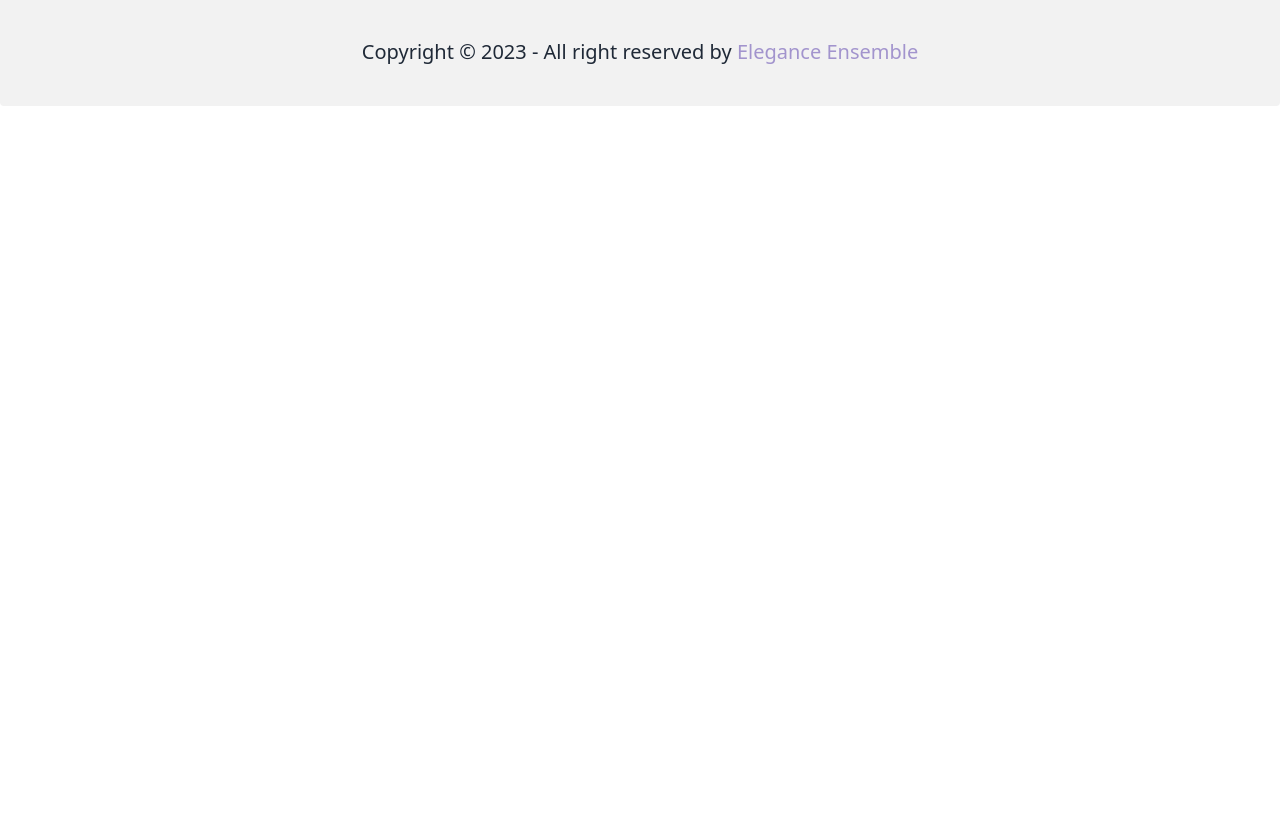
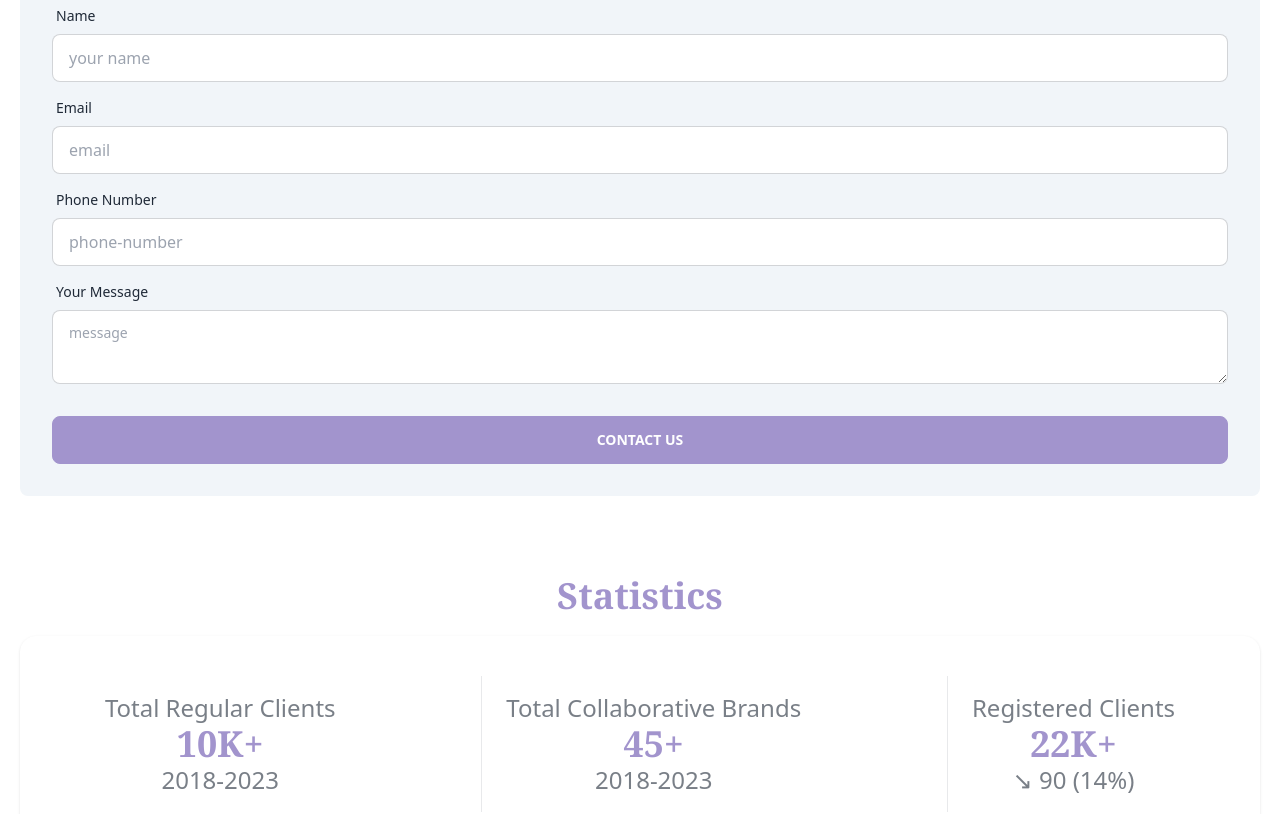
Before and after one commit to momo2396/EleganceEnsemble-clientSide, a React (Vite) app: page / in a window 1280 px wide. Shown: the part 1887-2701 px from the top of the page. Before the commit the page ends 1993 px from the top, so only its background shows below. Built offline with nearby package versions, Linux system fonts and the light colour scheme; no server answers.

Commit message:
error fixed, 2 section added at home page

```diff
--- a/src/components/UpdateProduct.jsx
+++ b/src/components/UpdateProduct.jsx
@@ -2,9 +2,7 @@ import { useLoaderData, useParams } from "react-router-dom";
 import Swal from "sweetalert2";
 
 const UpdateProduct = () => {
-  const products = useLoaderData();
-  const { id } = useParams();
-  const product = products.find((product) => product._id == id);
+  const product = useLoaderData();
   const { _id, name, image, price, brand, type, rating, details } = product;
   const handleUpdate = (e) => {
     e.preventDefault();
--- a/src/components/detailsComp/Details.jsx
+++ b/src/components/detailsComp/Details.jsx
@@ -18,7 +18,6 @@ const Details = () => {
       }
     );
     const data = await res.json();
-    console.log(data);
     if (data.success) {
       Swal.fire({
         title: "Success!",
--- /dev/null
+++ b/src/components/homeComp/Contact.jsx
@@ -0,0 +1,67 @@
+const Contact = () => {
+  return (
+    <div className="max-w-[1440px] mx-auto px-5 py-10">
+      <h3 className="font-serif text-center text-xl lg:text-4xl text-[#a294cd] font-bold pb-5">
+        GET IN TOUCH WITH US
+      </h3>
+      <form className="card-body text-black bg-slate-100 rounded-lg">
+        <div className="form-control">
+          <label className="label">
+            <span className="label-text">Name</span>
+          </label>
+          <input
+            type="text"
+            placeholder="your name"
+            name="name"
+            className="input input-bordered"
+            required
+          />
+        </div>
+        <div className="form-control">
+          <label className="label">
+            <span className="label-text">Email</span>
+          </label>
+          <input
+            type="email"
+            placeholder="email"
+            name="email"
+            className="input input-bordered"
+            required
+          />
+        </div>
+        <div className="form-control">
+          <label className="label">
+            <span className="label-text">Phone Number</span>
+          </label>
+          <input
+            type="text"
+            placeholder="phone-number"
+            className="input input-bordered"
+            name="number"
+            required
+          />
+        </div>
+        <div className="form-control">
+          <label className="label">
+            <span className="label-text">Your Message</span>
+          </label>
+          <textarea
+            placeholder="message"
+            name="message"
+            className="textarea textarea-bordered"
+            required
+          />
+        </div>
+        <div className="flex sm:flex-row flex-col gap-5 form-control mt-6">
+          <input
+            type="submit"
+            value="Contact Us"
+            className="btn bg-[#a294cd] border-[#a294cd] hover:bg-[#a294cd] text-white flex-1"
+          />
+        </div>
+      </form>
+    </div>
+  );
+};
+
+export default Contact;
--- a/src/components/homeComp/Home.jsx
+++ b/src/components/homeComp/Home.jsx
@@ -1,11 +1,15 @@
 import Banner from "./Banner";
 import Brands from "./Brands";
+import Contact from "./Contact";
+import Stat from "./Stat";
 
 const Home = () => {
   return (
     <div>
       <Banner></Banner>
       <Brands></Brands>
+      <Contact></Contact>
+      <Stat></Stat>
     </div>
   );
 };
--- /dev/null
+++ b/src/components/homeComp/Stat.jsx
@@ -0,0 +1,30 @@
+const Stat = () => {
+  return (
+    <div className="max-w-[1440px] mx-auto w-full my-10 px-5">
+      <h3 className="font-serif text-[#a294cd] text-center text-xl lg:text-4xl font-bold pb-5">
+        Statistics
+      </h3>
+      <div className="py-10 stats stats-vertical lg:stats-horizontal shadow w-full">
+        <div className="stat mx-auto w-fit text-center">
+          <div className="stat-title text-2xl">Total Regular Clients</div>
+          <div className="stat-value text-[#a294cd] font-serif">10K+</div>
+          <div className="stat-desc text-2xl">2018-2023</div>
+        </div>
+
+        <div className="stat mx-auto w-fit text-center">
+          <div className="stat-title text-2xl">Total Collaborative Brands</div>
+          <div className="stat-value text-[#a294cd] font-serif ">45+</div>
+          <div className="stat-desc text-2xl">2018-2023</div>
+        </div>
+
+        <div className="stat mx-auto w-fit text-center">
+          <div className="stat-title text-2xl">Registered Clients</div>
+          <div className="stat-value text-[#a294cd] font-serif">22K+</div>
+          <div className="stat-desc text-2xl">↘︎ 90 (14%)</div>
+        </div>
+      </div>
+    </div>
+  );
+};
+
+export default Stat;
```
